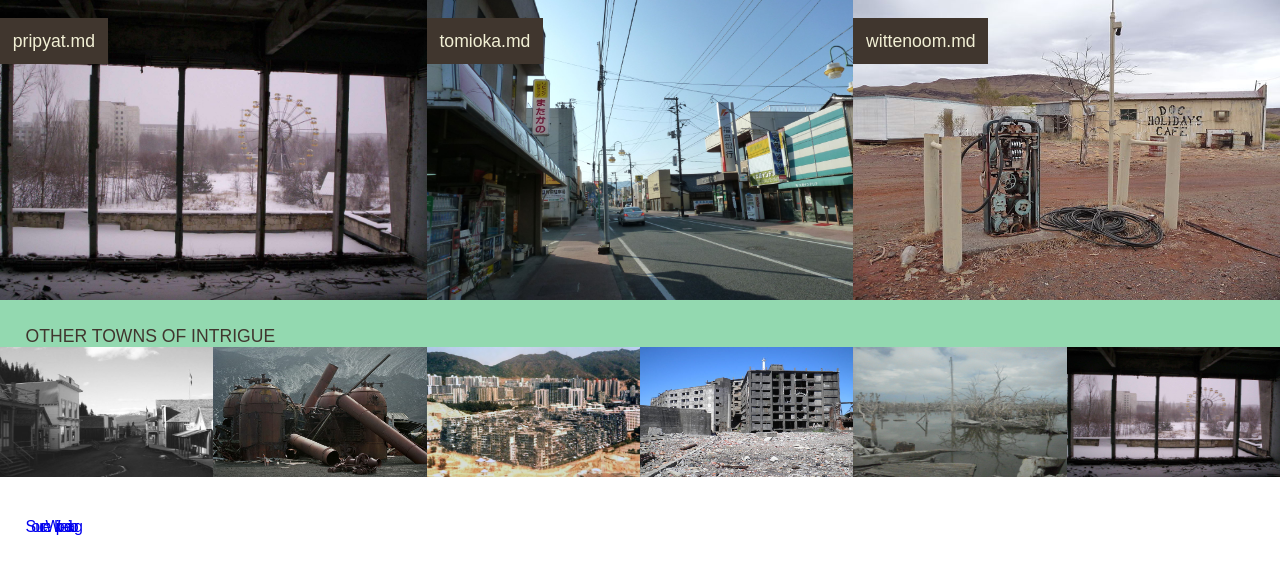
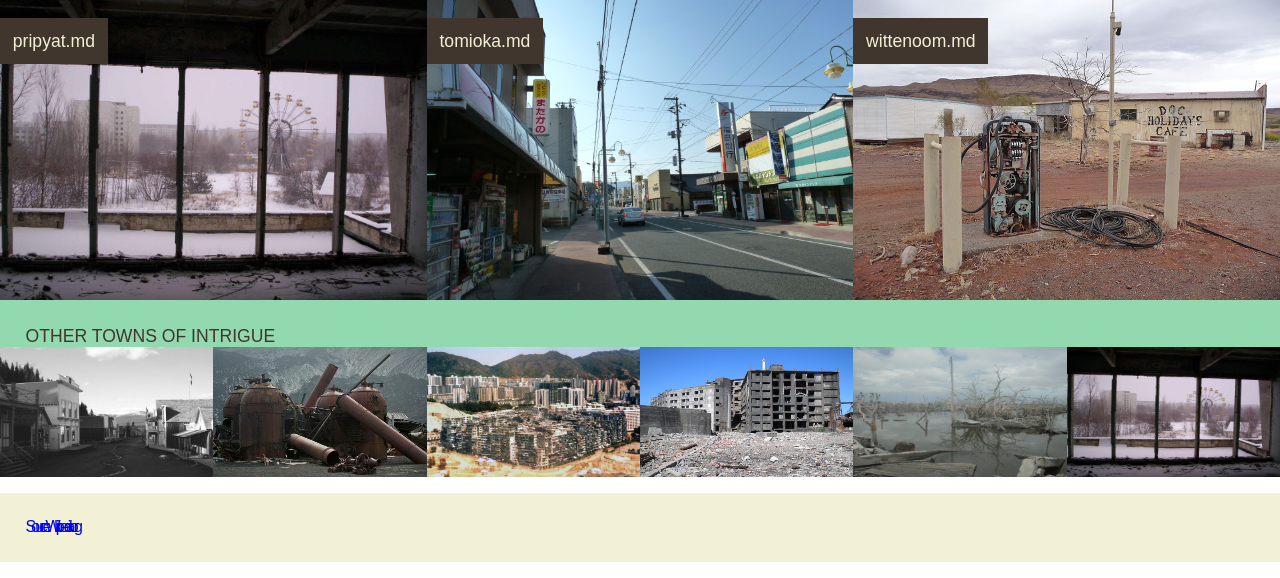
Before and after one commit to amahoney/large-data-website, a Jekyll site: the page built from index.html, in a window 1280 px wide. Shown: the part 1362-1940 px from the top of the page. Built offline with Jekyll 4.4.1, drawn with Linux system fonts in a browser that asks for light colours; Markdown is read by kramdown in place of the engine named in the settings.

Commit message:
footerupdate

```diff
--- a/css/general.css
+++ b/css/general.css
@@ -19,7 +19,12 @@ img{
 
 padding:5%;
 }
+footer{
+background-color: #f2f0d5;
+color:#000;
+font-family: "futura", sans-serif;
 
+}
 .main {
 
 	background: url('img/texture.jpg');
```
